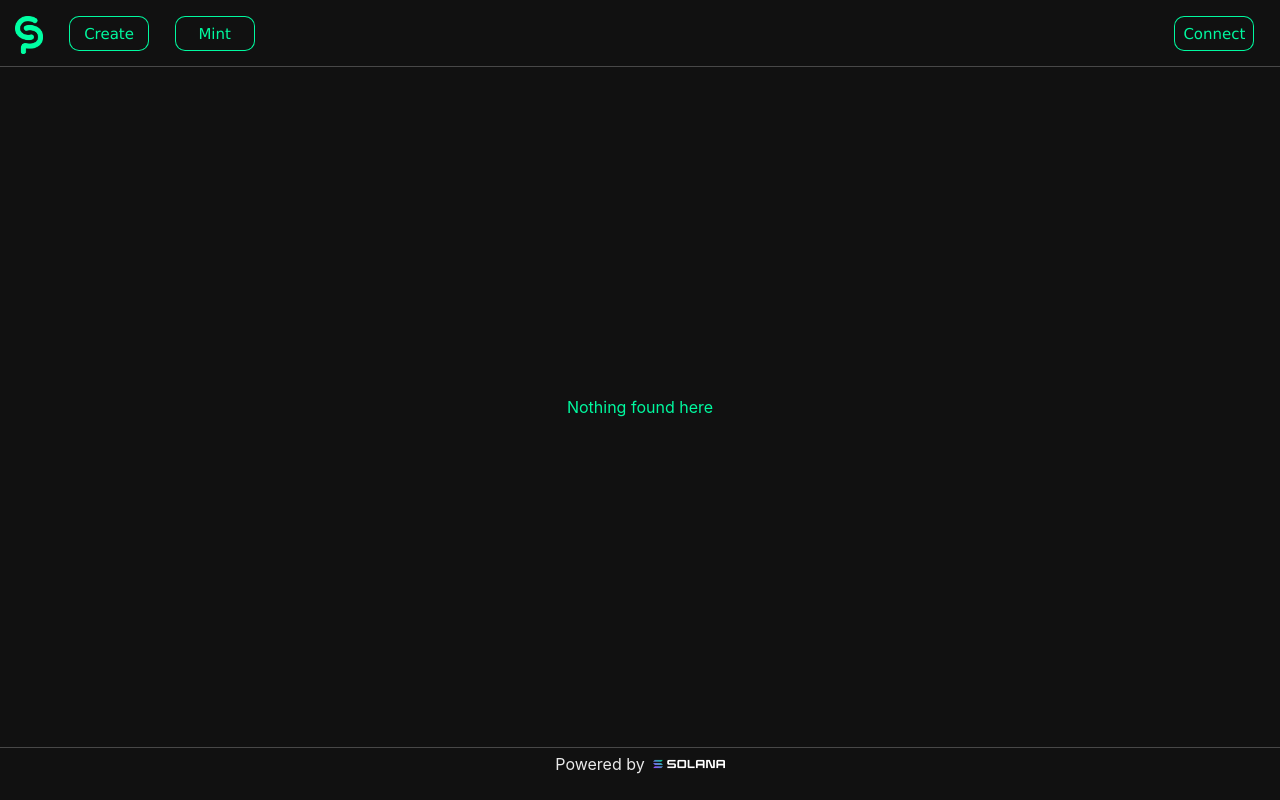
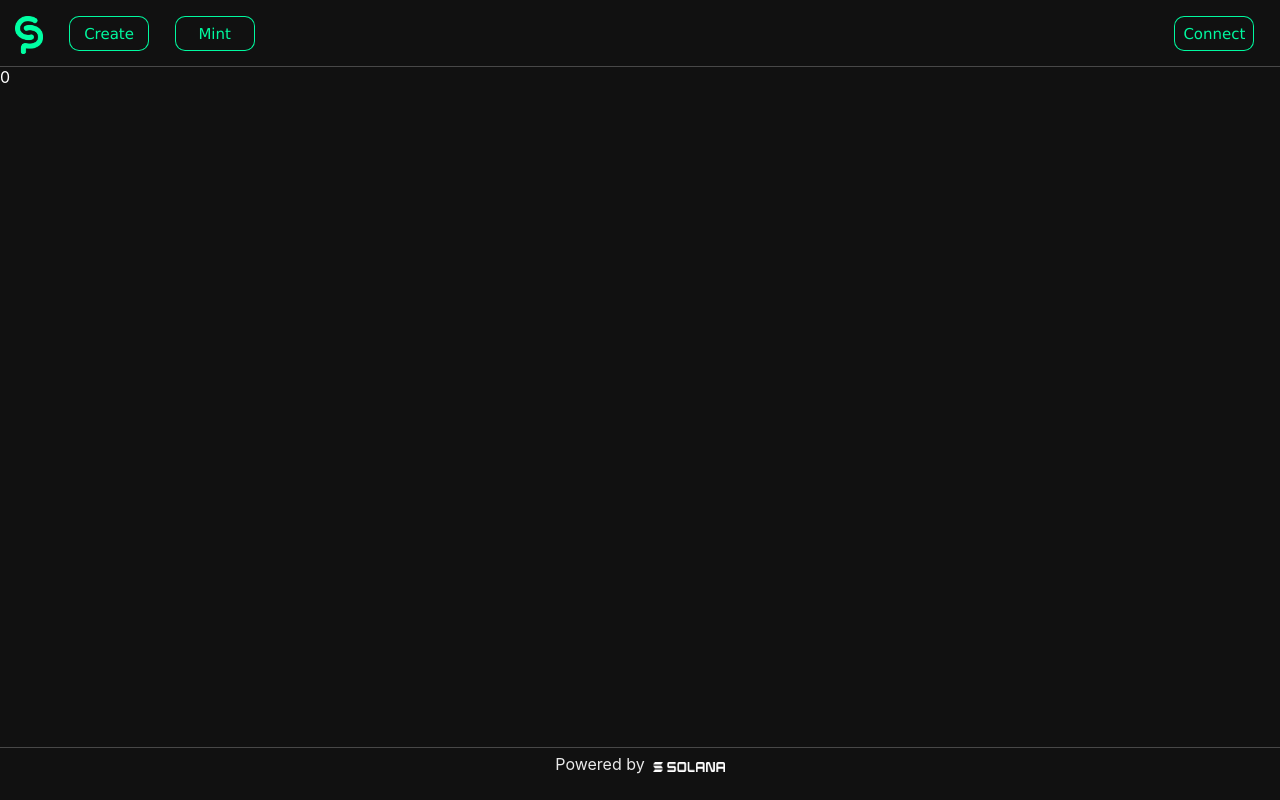
Before and after one commit to solana-dapp-collecation/solvent-ui, a Next.js app: page / in a window 1280 px wide. Built offline with nearby package versions, Linux system fonts and the light colour scheme.

Commit message:
Add view switch when button pressed for mainContentView

```diff
--- a/pages/index.js
+++ b/pages/index.js
@@ -8,7 +8,8 @@ export default function Home() {
 
   const [isConnected, setIsConnected] = useState(false);
   const [connectButtonText, setConnectButtonText] = useState("Connect");
-  const [mainContentView, setMainContentView] = useState(<div className = {styles.mainContentView}>Nothing found here</div>)
+  const [mainContentViewIdentifier, setMainContentViewIdentifier] = useState(0);
+  const [mainContentView, setMainContentView] = useState(<></>);
 
 
   async function preflightUtils() {
@@ -38,6 +39,23 @@ export default function Home() {
     await window.solana.connect();
   }
 
+  async function switchMainContentViewFromIdentifier() {
+    switch(mainContentViewIdentifier) {
+      case 0:
+        setMainContentView(<div className = {styles.base}>0</div>);
+        break;
+      case 1:
+        setMainContentView(<div className = {styles.base}>1</div>);
+        break;
+      case 2:
+        setMainContentView(<div className = {styles.base}>2</div>);
+        break;
+      default:
+        setMainContentView(<div className = {styles.base}>None</div>);
+
+    }
+  }
+
   async function fetchUpdatedBuckets() {
 
   }
@@ -48,11 +66,12 @@ export default function Home() {
   useEffect(() => {
     async function performPreflight() {
       await fetchUpdatedBuckets();
+      await switchMainContentViewFromIdentifier();
       await preflightUtils();
     }
 
     performPreflight();
-  },[isConnected]);
+  },[isConnected, mainContentViewIdentifier]);
 
 
   return (
@@ -69,10 +88,31 @@ export default function Home() {
             <Image src = "/logomark_teal.png" alt="Solvent Protocol logo" width = {30} height = {40}/>
           </div>
         </div>
+
         <div className = {styles.navColumnTwo}>
-          <button className = {styles.createButton}>Create</button>
-          <button className = {styles.mintButton}>Mint</button>
+          <button
+            className = {styles.createButton}
+            onClick = {
+              () => {
+                setMainContentViewIdentifier(1);
+              }
+            }
+          >
+            Create
+          </button>
+
+          <button
+            className = {styles.mintButton}
+            onClick = {
+              () => {
+                setMainContentViewIdentifier(2);
+              }
+            }
+          >
+            Mint
+          </button>
         </div>
+
         <div className = {styles.navColumnThree}>
           <button
             className = {styles.connectButton}
@@ -84,8 +124,8 @@ export default function Home() {
           >
             {connectButtonText}
           </button>
+        </div>
 
-        </div>
       </div>
 
       <div className = {styles.mainContent}>
@@ -96,7 +136,7 @@ export default function Home() {
       <footer className={styles.footer}>
           Powered by{'  '}
           <span className={styles.logo}>
-            <Image src="/solana-logo.svg" alt="Vercel Logo" width={72} height={16} />
+            <Image src="/solana-logo.png" alt="Vercel Logo" width={72} height={10} />
           </span>
       </footer>
     </div>
--- a/styles/Home.module.css
+++ b/styles/Home.module.css
@@ -108,10 +108,6 @@
 .mainContent {
   width: 100vw;
   height: 85vh;
-  display: flex;
-  justify-content: center;
-  align-items: center;
-  color: #00f99f;
   /* background-color: red; */
 }
 
@@ -126,6 +122,9 @@
   /* background-color: yellow; */
 }
 
+.base {
+  color: white;
+}
 
 .logo {
   height: 1em;
```
Also changed, not shown: public/solana-logo.png (added).
